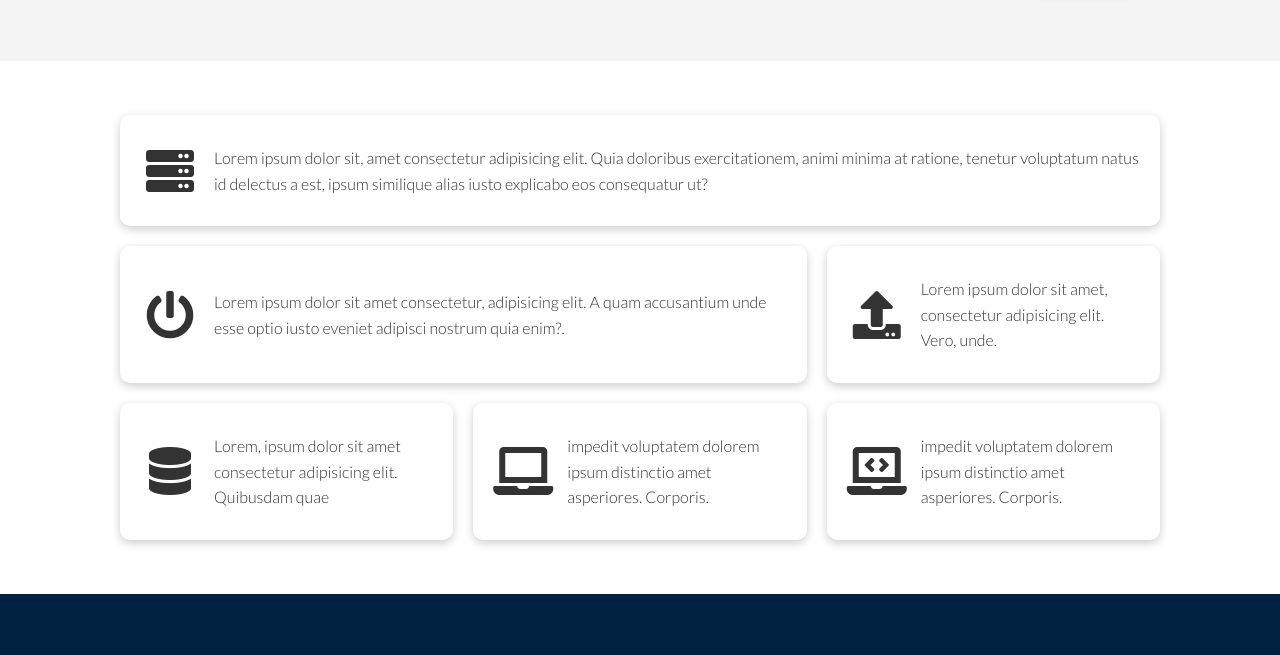
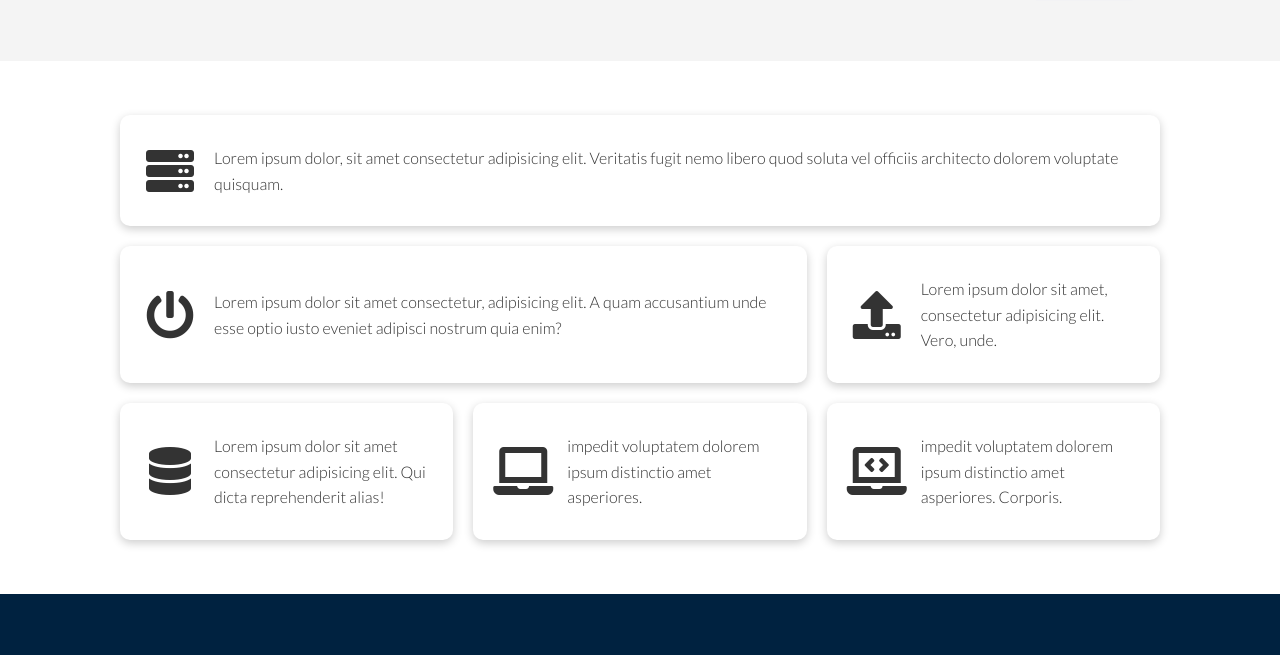
Before and after one commit to jsweetpotato/responsive-web-practice2.io, a plain HTML site: page docs/features.html in a window 1280 px wide. Shown: the part 637-1292 px from the top of the page. Drawn offline with Linux system fonts and the light colour scheme.

Commit message:
edit features-mian cards flex 2

```diff
--- a/docs/css/style.css
+++ b/docs/css/style.css
@@ -227,7 +227,7 @@ code, pre {
 
 .features-main .card {
   margin: 0;
-  flex: 1 1 10rem;
+  justify-content: flex-start;
 }
 
 .features-main .card > i {
--- a/docs/features.html
+++ b/docs/features.html
@@ -54,11 +54,11 @@
     <div class="container grid grid-3">
       <div class="card flex">
         <i class="fas fa-server fa-3x"></i>
-        <p>Lorem ipsum dolor sit, amet consectetur adipisicing elit. Quia doloribus exercitationem, animi minima at ratione, tenetur voluptatum natus id delectus a est, ipsum similique alias iusto explicabo eos consequatur ut?</p>
+        <p>Lorem ipsum dolor, sit amet consectetur adipisicing elit. Veritatis fugit nemo libero quod soluta vel officiis architecto dolorem voluptate quisquam.</p>
       </div>
       <div class="card flex">
         <i class="fas fa-power-off fa-3x"></i>
-        <p> Lorem ipsum dolor sit amet consectetur, adipisicing elit. A quam accusantium unde esse optio iusto eveniet adipisci nostrum quia enim?.</p>
+        <p> Lorem ipsum dolor sit amet consectetur, adipisicing elit. A quam accusantium unde esse optio iusto eveniet adipisci nostrum quia enim?</p>
       </div>
       <div class="card flex">
         <i class="fas fa-upload fa-3x"></i>
@@ -66,11 +66,11 @@
       </div>
       <div class="card flex">
         <i class="fas fa-database fa-3x"></i>
-        <p>Lorem, ipsum dolor sit amet consectetur adipisicing elit. Quibusdam quae</p>
+        <p>Lorem ipsum dolor sit amet consectetur adipisicing elit. Qui dicta reprehenderit alias!</p>
       </div>
       <div class="card flex">
         <i class="fas fa-laptop fa-3x"></i>
-        <p>impedit voluptatem dolorem ipsum distinctio amet asperiores. Corporis.</p>
+        <p>impedit voluptatem dolorem ipsum distinctio amet asperiores.</p>
       </div>
       <div class="card flex">
         <i class="fas fa-laptop-code fa-3x"></i>
```
